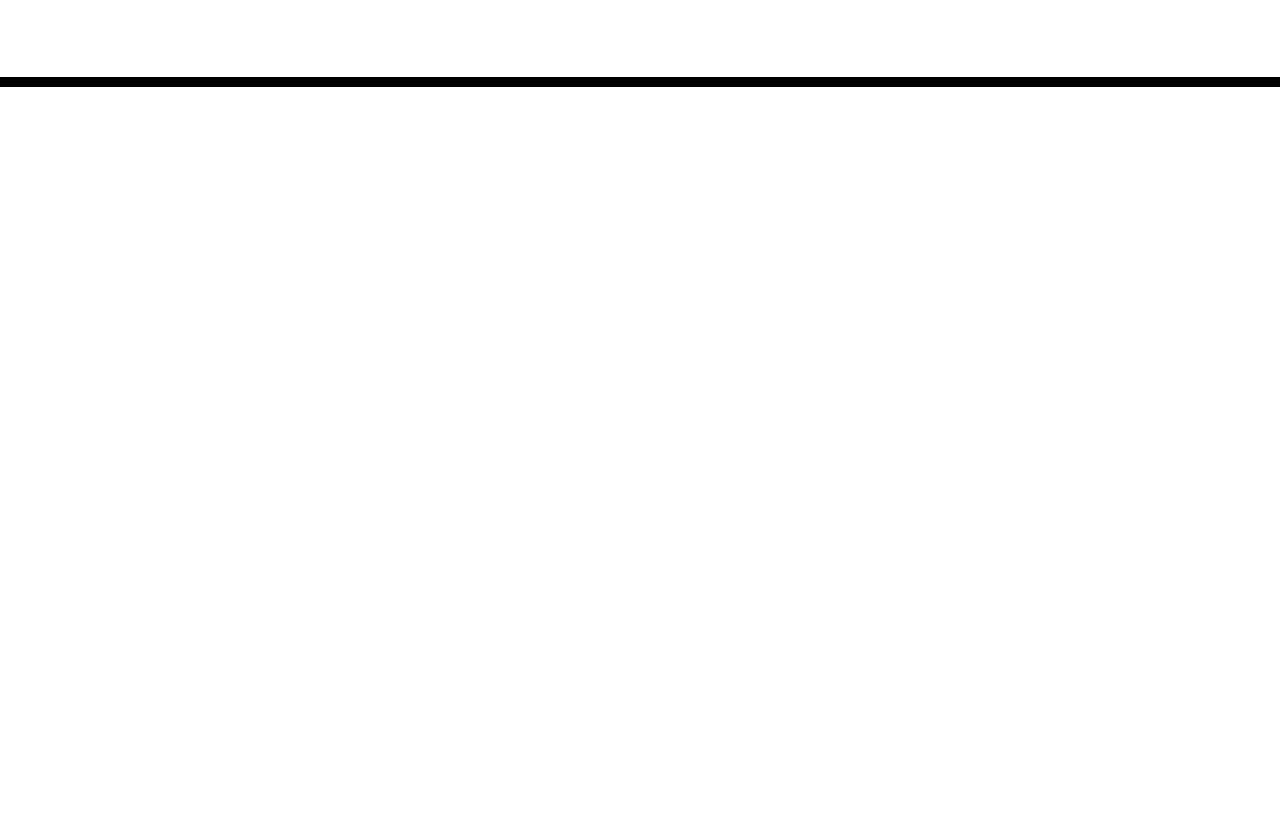
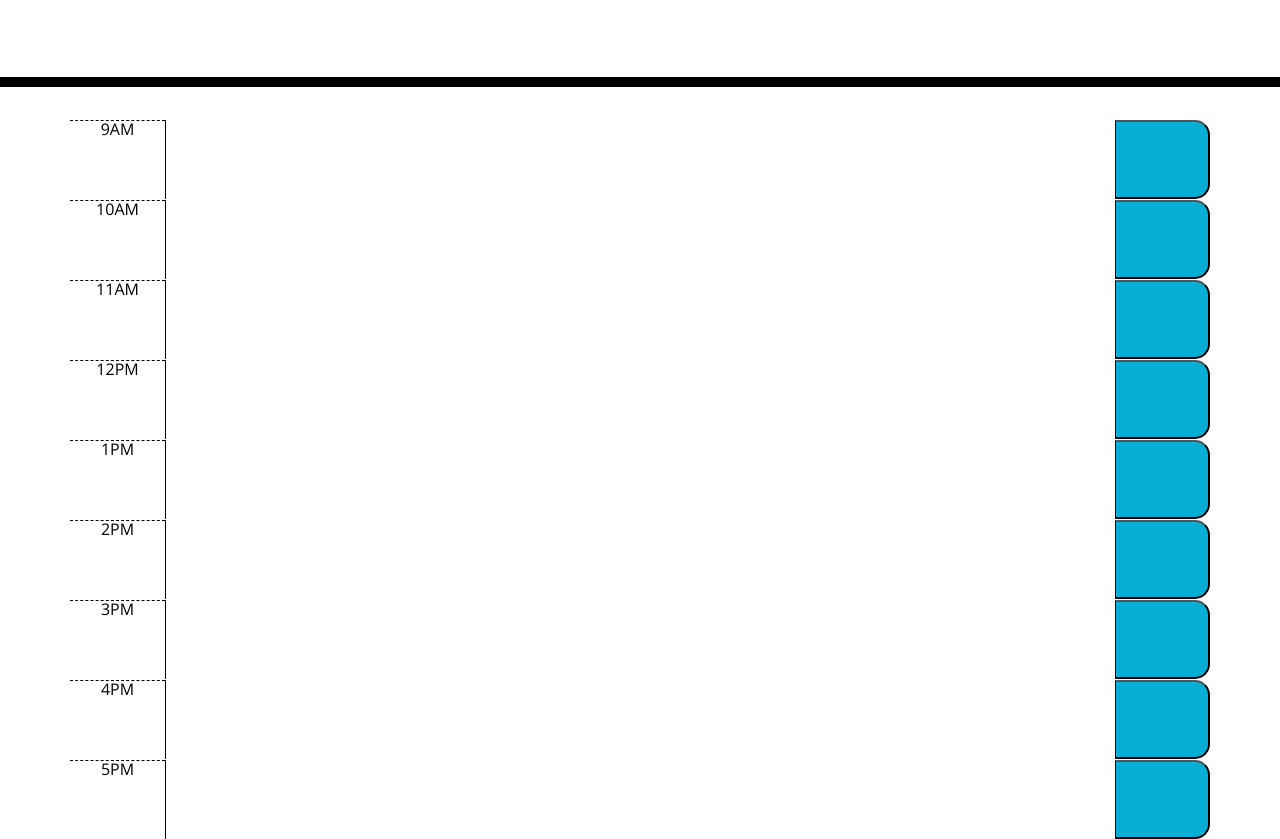
Before and after one commit to johnweaver1/Work-Day-Planner, a plain HTML site: page index.html in a window 1280 px wide. Shown: the part 181-1020 px from the top of the page. Before the commit the page ends 800 px from the top, so only its background shows below. Drawn offline with nearby package versions, Linux system fonts and the light colour scheme.

Commit message:
created the div classes for the calendar app using rows, columns, and the text area. I think this is correct gonna start styling it to make sure it functions later!

```diff
--- a/index.html
+++ b/index.html
@@ -28,8 +28,62 @@
       <p class="lead">A simple calendar app for scheduling your work day</p>
       <p id="currentDay" class="lead"></p>
     </header>
+    <!-- Timeblocks are these div classes -->
     <div class="container">
-      <!-- Timeblocks go here -->
+      <div class="row time-block">
+        <div class="col-1 hour">9AM</div>
+        <textarea class="col-10"></textarea>
+        <button class="col-1 saveBtn"></button>
+      </div>
+
+      <div class="row time-block">
+        <div class="col-1 hour">10AM</div>
+        <textarea class="col-10"></textarea>
+        <button class="col-1 saveBtn"></button>
+      </div>
+
+      <div class="row time-block">
+        <div class="col-1 hour">11AM</div>
+        <textarea class="col-10"></textarea>
+        <button class="col-1 saveBtn"></button>
+      </div>
+
+      <div class="row time-block">
+        <div class="col-1 hour" value="12PM">12PM</div>
+        <textarea class="col-10"></textarea>
+        <button class="col-1 saveBtn"></button>
+      </div>
+
+      <div class="row time-block">
+        <div class="col-1 hour">1PM</div>
+        <textarea class="col-10"></textarea>
+        <button class="col-1 saveBtn"></button>
+      </div>
+
+      <div class="row time-block">
+        <div class="col-1 hour">2PM</div>
+        <textarea class="col-10"></textarea>
+        <button class="col-1 saveBtn"></button>
+      </div>
+
+      <div class="row time-block">
+        <div class="col-1 hour">3PM</div>
+        <textarea class="col-10"></textarea>
+        <button class="col-1 saveBtn"></button>
+      </div>
+
+      <div class="row time-block">
+        <div class="col-1 hour">4PM</div>
+        <textarea class="col-10"></textarea>
+        <button class="col-1 saveBtn"></button>
+      </div>
+
+      <div class="row time-block">
+        <div class="col-1 hour">5PM</div>
+        <textarea class="col-10"></textarea>
+        <button class="col-1 saveBtn"></button>
+      </div>
+
     </div>
 
     <script src="https://cdnjs.cloudflare.com/ajax/libs/jquery/3.2.1/jquery.min.js"></script>
```
